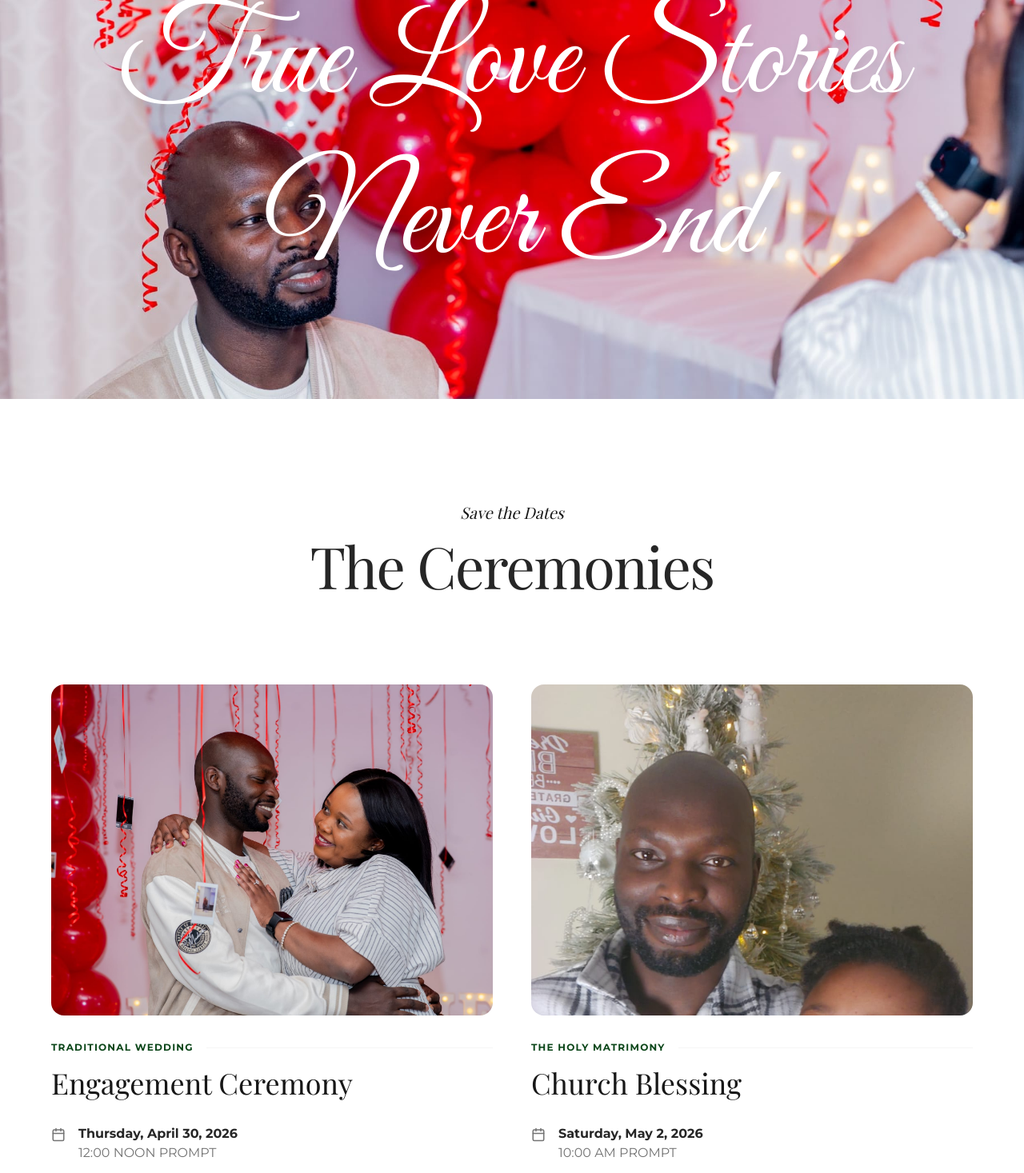
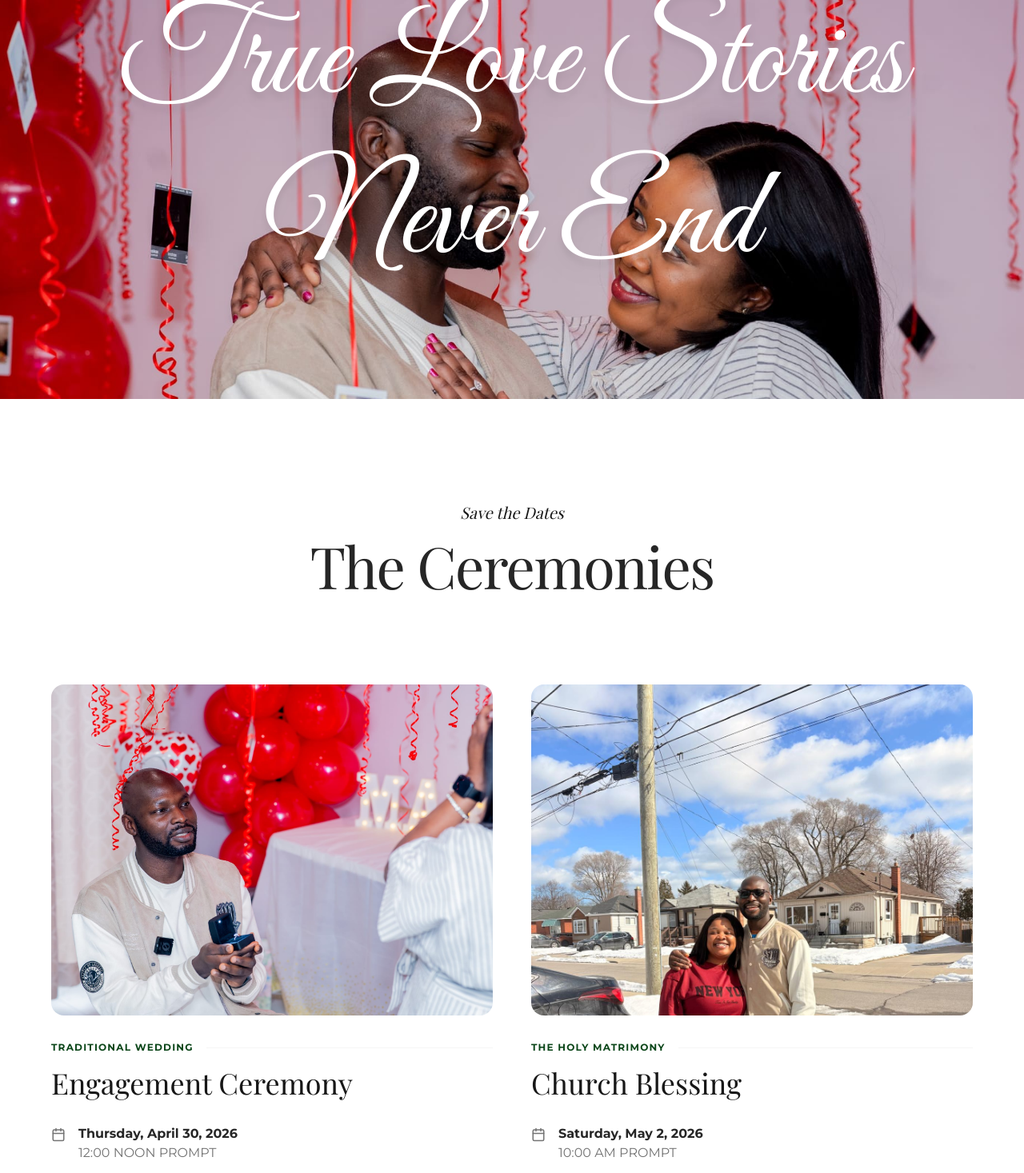
Before and after one commit to abiodun6876/gbemisola-joy, a React (Vite) app: page / in a window 1280 px wide. Shown: the part 3089-4556 px from the top of the page at 80% size. Built offline with nearby package versions, Linux system fonts and the light colour scheme; a web font is replaced by a local one.

Commit message:
update image

```diff
--- a/src/App.tsx
+++ b/src/App.tsx
@@ -203,7 +203,7 @@ const App: React.FC = () => {
           initial={{ y: -50 }}
           whileInView={{ y: 50 }}
           transition={{ duration: 2 }}
-          src="/img/couplesimage3.jpeg"
+          src="img/couplesimage2.jpeg"
           className="w-full h-[150%] object-cover object-top"
           style={{ objectPosition: 'center 20%' }}
         />
@@ -222,7 +222,7 @@ const App: React.FC = () => {
             <FadeIn delay={0.2} y={30}>
               <div className="group relative">
                 <div className="aspect-[4/3] overflow-hidden rounded-2xl mb-8">
-                  <img src="/img/couplesimage2.jpeg" className="w-full h-full object-cover group-hover:scale-105 transition-transform duration-1000" style={{ objectPosition: 'center 10%' }} />
+                  <img src="/img/couplesimage3.jpeg" className="w-full h-full object-cover group-hover:scale-105 transition-transform duration-1000" style={{ objectPosition: 'center 10%' }} />
                 </div>
                 <div className="flex flex-col gap-4">
                   <div className="flex items-center gap-4 text-forest uppercase font-bold text-xs tracking-widest">
@@ -252,7 +252,7 @@ const App: React.FC = () => {
             <FadeIn delay={0.4} y={30}>
               <div className="group relative">
                 <div className="aspect-[4/3] overflow-hidden rounded-2xl mb-8">
-                  <img src="/img/image.jpeg" className="w-full h-full object-cover group-hover:scale-105 transition-transform duration-1000" style={{ objectPosition: 'center 10%' }} />
+                  <img src="/img/image2.jpeg" className="w-full h-full object-cover group-hover:scale-105 transition-transform duration-1000" style={{ objectPosition: 'center 10%' }} />
                 </div>
                 <div className="flex flex-col gap-4">
                   <div className="flex items-center gap-4 text-forest uppercase font-bold text-xs tracking-widest">
```
